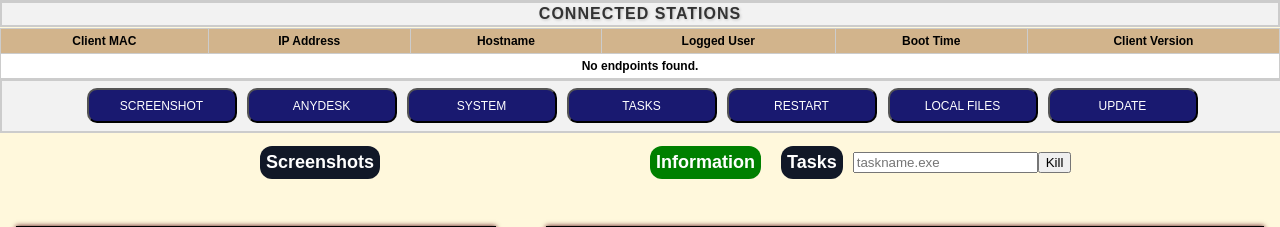
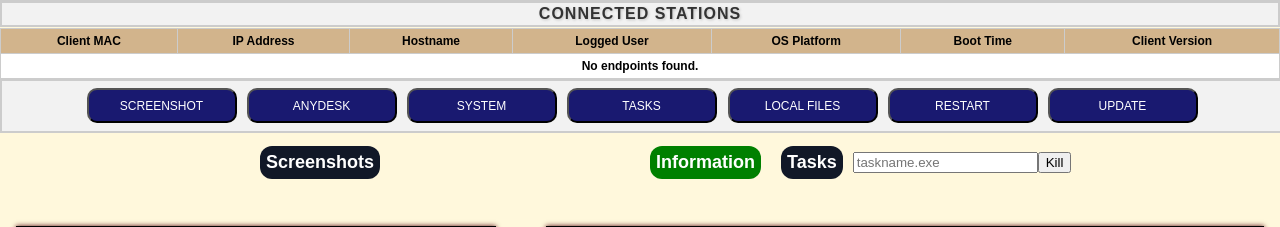
Before and after one commit to GShwartz/HandsOff-WEB, a Flask app: page / in a window 1280 px wide. Shown: the part 98-325 px from the top of the page. Run offline with Flask 3, Linux system fonts and the light colour scheme; parts of the project's set-up code (start-up, migrations or seed data) failed here and were passed over.

Commit message:
Add files via upload

```diff
--- a/templates/index.html
+++ b/templates/index.html
@@ -56,6 +56,7 @@
 							<th>IP Address</th>
 							<th>Hostname</th>
 							<th>Logged User</th>
+							<th>OS Platform</th>
 							<th>Boot Time</th>
 							<th>Client Version</th>
 						</tr>
@@ -67,13 +68,14 @@
 							<td>{{ endpoint.ip }}</td>
 							<td>{{ endpoint.ident }}</td>
 							<td>{{ endpoint.user }}</td>
+							<td>{{ endpoint.client_platform }}</td>
 							<td>{{ endpoint.boot_time }}</td>
 							<td>{{ endpoint.client_version }}</td>
 						</tr>
 						{% endfor %}
 						{% if not endpoints %}
 						<tr>
-							<td colspan="6">No endpoints found.</td>
+							<td colspan="7">No endpoints found.</td>
 						</tr>
 						{% endif %}
 					</tbody>
@@ -85,7 +87,6 @@
 				  <button class="button" data-action="anydesk">ANYDESK</button>
 				  <button class="button" data-action="sysinfo">SYSTEM</button>
 				  <button class="button" data-action="tasks">TASKS</button>
-				  <button id="restart" class="button" data-action="restart">RESTART</button>
 
 				  <div class="local-files-container">
 				    <span class="notification-badge" id="file-notification-badge"></span>
@@ -94,6 +95,7 @@
 				    <button class="clear-local hidden" data-action="clear" id="local-clear-button">Clear</button>
 				  </div>
 
+				  <button id="restart" class="button" data-action="restart">RESTART</button>
 				  <button id="update" class="button" data-action="update">UPDATE</button>
 				  <script src="{{ url_for('static', filename='controller.js') }}" defer></script>
 				</div>
```
